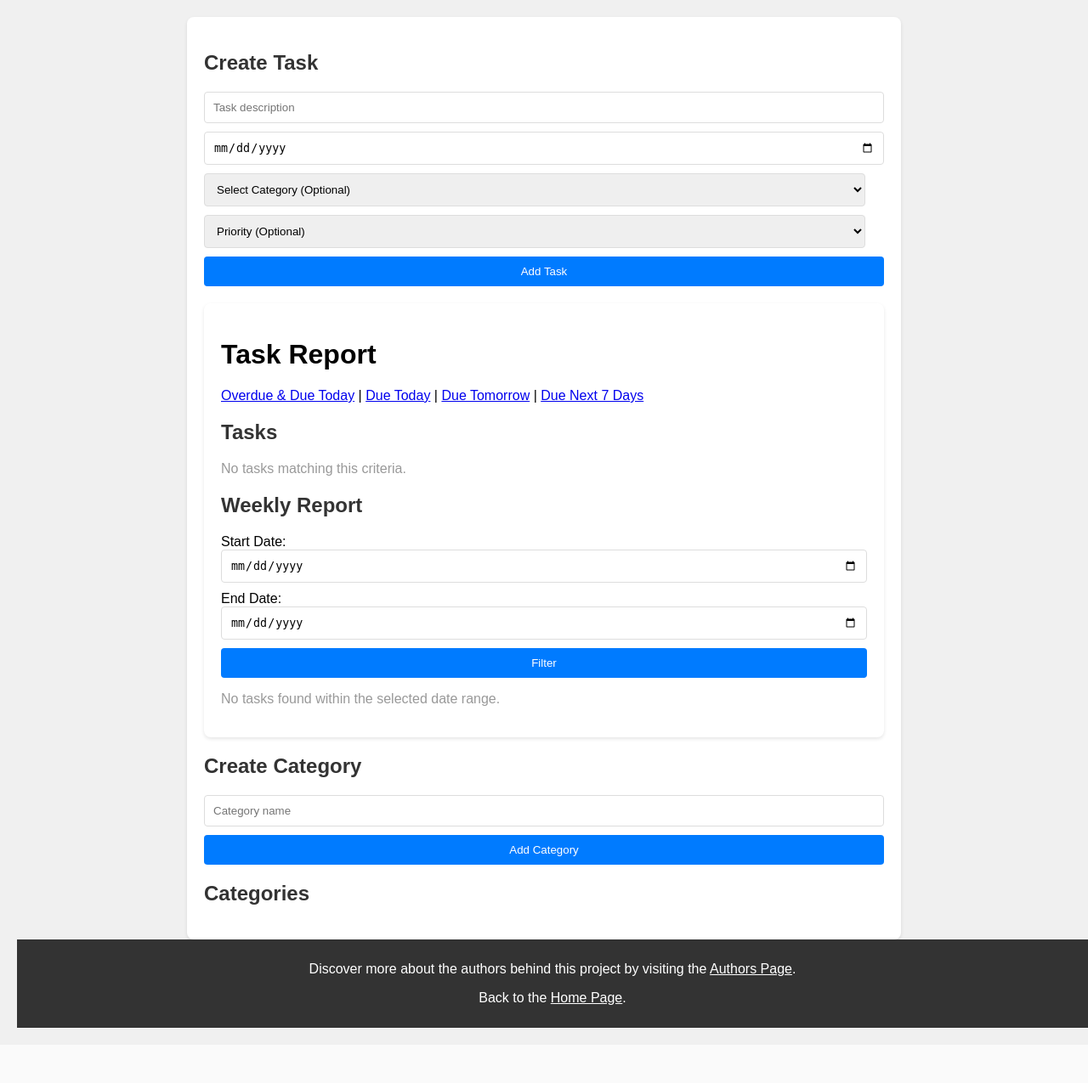
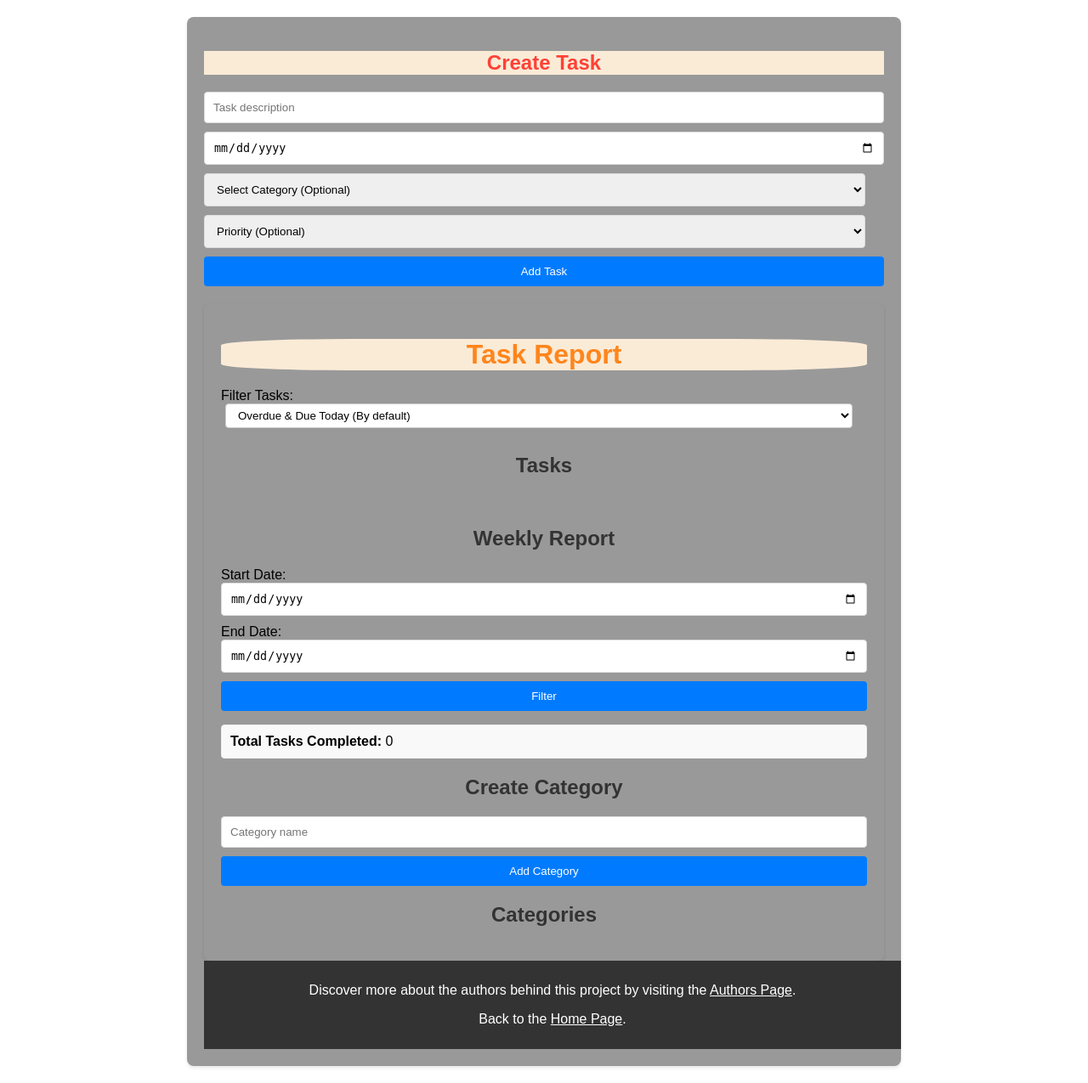
Before and after one commit to Prangon108/To_do_List, a PHP site: page /mainapp.php in a window 1280 px wide. Shown: the whole page at 85% size. Before the commit the page ends 1210 px from the top, so only its background shows below. Run offline with PHP 8.4, Linux system fonts and the light colour scheme; data that the repository does not hold is empty.

Commit message:
updated all the functionality by the requirement

```diff
--- a/mainapp.php
+++ b/mainapp.php
@@ -69,17 +69,19 @@ function fetchCategories($conn) {
     return $categories;
 }
 
-// Modified fetchWeeklyReport function to accept start and end dates
 function fetchWeeklyReport($conn, $startDate = null, $endDate = null) {
+    // Default to current week if no dates are provided
     if (!$startDate || !$endDate) {
         $startDate = date('Y-m-d', strtotime('monday this week'));
         $endDate = date('Y-m-d', strtotime('sunday this week'));
     }
 
-    $sql = "SELECT DATE(due_date) as completed_date, COUNT(*) as task_count
+    // Query to count completed tasks per day within the date range
+    $sql = "SELECT DATE(due_date) AS completed_date, COUNT(*) AS task_count
             FROM tasks
             WHERE due_date BETWEEN ? AND ? AND status = 'completed'
-            GROUP BY completed_date ORDER BY completed_date ASC";
+            GROUP BY completed_date
+            ORDER BY completed_date ASC";
 
     $stmt = $conn->prepare($sql);
     $stmt->bind_param("ss", $startDate, $endDate);
@@ -87,11 +89,20 @@ function fetchWeeklyReport($conn, $startDate = null, $endDate = null) {
     $result = $stmt->get_result();
 
     $weeklyReport = [];
+    $totalCompleted = 0; // Initialize total completed tasks counter
+
+    // Fetch and accumulate daily counts
     while ($row = $result->fetch_assoc()) {
         $weeklyReport[$row['completed_date']] = $row['task_count'];
+        $totalCompleted += $row['task_count']; // Accumulate total
     }
+
+    // Optionally, add total count to the report
+    $weeklyReport['total'] = $totalCompleted;
+
     return $weeklyReport;
 }
+
 
 
 // Determine the current filter from the GET parameter or default to the combined overdue and due today view
@@ -163,11 +174,12 @@ if (isset($_GET['action'])) {
             $stmt->execute();
             break;
         case 'deleteCategory':
-            // Update tasks to no category before deleting the category
-            $sql = "UPDATE tasks SET category_id = NULL WHERE category_id = ?";
+            // Delete all tasks associated with the category before deleting the category
+    $sql = "DELETE FROM tasks WHERE category_id = ?";
     $stmt = $conn->prepare($sql);
     $stmt->bind_param("i", $id);
     $stmt->execute();
+
     // Now delete the category
     $sql = "DELETE FROM categories WHERE id = ?";
     $stmt = $conn->prepare($sql);
@@ -203,7 +215,7 @@ if (isset($_GET['startDate']) && isset($_GET['endDate'])) {
     <style>
         body {
             font-family: Arial, sans-serif;
-            background-color: #f0f0f0;
+            background-color: white;
             margin: 0;
             padding: 20px;
         }
@@ -211,12 +223,20 @@ if (isset($_GET['startDate']) && isset($_GET['endDate'])) {
             max-width: 600px;
             margin: 0 auto;
             background: #fff;
+            background-color: #999;
             padding: 20px;
             border-radius: 8px;
             box-shadow: 0 2px 4px rgba(0,0,0,0.1);
         }
         h2 {
             color: #333;
+            text-align: center;
+        }
+        h1{
+            color: #ff851b;
+            text-align: center;
+            background-color: antiquewhite;
+            border-radius: 20%;
         }
         .task-form, .category-form {
             margin-bottom: 20px;
@@ -241,6 +261,13 @@ if (isset($_GET['startDate']) && isset($_GET['endDate'])) {
             list-style: none;
             padding: 0;
         }
+        .filters select {
+    padding: 5px 10px;
+    border: 1px solid #ccc;
+    border-radius: 4px;
+    background-color: white;
+    margin-left: 5px;
+}
         .task, .category {
             background-color: #f9f9f9;
             border: 1px solid #eee;
@@ -253,6 +280,12 @@ if (isset($_GET['startDate']) && isset($_GET['endDate'])) {
             justify-content: space-between;
             align-items: center;
             margin-bottom: 10px;
+        }
+        .firsth{
+            color: #ff4136;
+            text-align: center;
+            background-color: antiquewhite;
+
         }
         .task-priority {
             display: inline-block;
@@ -289,7 +322,7 @@ footer a {
 <body>
 
 <div class="container">
-    <h2>Create Task</h2>
+    <h2 class="firsth">Create Task</h2>
     <form action="<?php echo htmlspecialchars($_SERVER["PHP_SELF"]); ?>" method="post" class="task-form">
         <input type="text" name="description" placeholder="Task description" required>
         <input type="date" name="dueDate" required>
@@ -314,11 +347,15 @@ footer a {
 
     <!-- Filter Selection Links -->
     <div class="filters">
-        <a href="?filter=default">Overdue & Due Today</a> |
-        <a href="?filter=dueToday">Due Today</a> |
-        <a href="?filter=dueTomorrow">Due Tomorrow</a> |
-        <a href="?filter=dueNext7Days">Due Next 7 Days</a>
+    <label for="taskFilter">Filter Tasks:</label>
+    <select id="taskFilter" onchange="location = this.value;">
+        <option value="?filter=default" <?php echo (isset($_GET['filter']) && $_GET['filter'] == 'default') ? 'selected' : ''; ?>>Overdue & Due Today (By default)</option>
+        <option value="?filter=dueToday" <?php echo (isset($_GET['filter']) && $_GET['filter'] == 'dueToday') ? 'selected' : ''; ?>>Due Today</option>
+        <option value="?filter=dueTomorrow" <?php echo (isset($_GET['filter']) && $_GET['filter'] == 'dueTomorrow') ? 'selected' : ''; ?>>Due Tomorrow</option>
+        <option value="?filter=dueNext7Days" <?php echo (isset($_GET['filter']) && $_GET['filter'] == 'dueNext7Days') ? 'selected' : ''; ?>>Due Next 7 Days</option>
+    </select>
 </div>
+
 
     <!-- Tasks Display Based on Selected Filter -->
     <h2>Tasks</h2>
@@ -339,6 +376,7 @@ footer a {
             <?php endforeach; ?>
         <?php endif; ?>
     </ul>
+
 
 <!-- Weekly Report -->
 <h2>Weekly Report</h2>
@@ -361,14 +399,17 @@ footer a {
         <p class="no-tasks">No tasks found within the selected date range.</p>
     <?php else: ?>
         <?php foreach ($weeklyReport as $date => $count): ?>
+            <?php if($date !== 'total'): // Check to exclude the 'total' from being treated as a date ?>
                 <li class="task">
-                <div>Date: <?php echo $date; ?> - Tasks Completed: <?php echo $count; ?></div>
+                    <div>Date: <?php echo htmlspecialchars($date); ?> - Tasks Completed: <?php echo htmlspecialchars($count); ?></div>
                 </li>
+            <?php endif; ?>
         <?php endforeach; ?>
+        <!-- Display the total tasks completed -->
+        <li class="task"><strong>Total Tasks Completed:</strong> <?php echo htmlspecialchars($weeklyReport['total']); ?></li>
     <?php endif; ?>
 </ul>
 
-</div>
 
 
 
```
Lines whose indentation alone changed are shown as unchanged.
